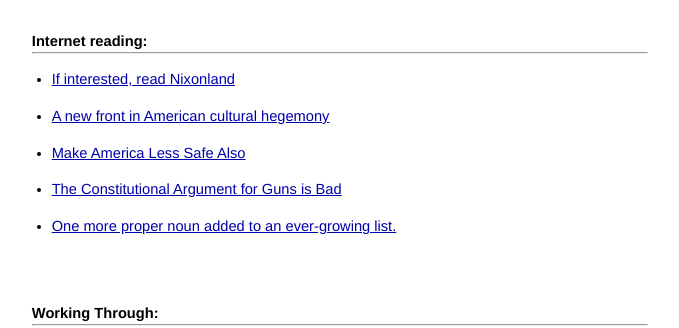
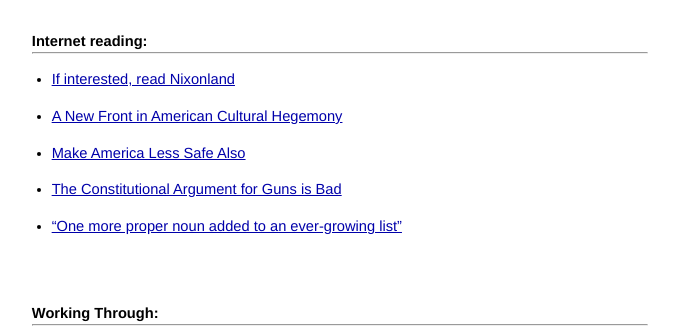
Before and after one commit to cwaldoch/cwaldoch.github.io, a Jekyll site: the page built from _posts/2018-02-16-Weekly-Roundup-No-3.md, in a window 1280 px wide. Shown: the part 776-1104 px from the top of the page, without its empty margins (300-979 px from the left). Built offline with Jekyll 4.4.1, drawn with Linux system fonts in a browser that asks for light colours; our own code applies the rules of GitHub Pages for plain Markdown files.

```diff
--- a/_posts/2018-02-16-Weekly-Roundup-No-3.md
+++ b/_posts/2018-02-16-Weekly-Roundup-No-3.md
@@ -17,13 +17,13 @@ This is the time of year when my job tends to become a bit overwhelming, so I'm
 ------
 * [If interested, read Nixonland](https://www.newyorker.com/magazine/2018/01/08/lessons-from-the-election-of-1968/amp?__twitter_impression=true)
 
-* [A new front in American cultural hegemony](https://www.theringer.com/platform/amp/2018/2/9/16994210/podcasts-soft-diplomacy-donald-trump-america?__twitter_impression=true)
+* [A New Front in American Cultural Hegemony](https://www.theringer.com/platform/amp/2018/2/9/16994210/podcasts-soft-diplomacy-donald-trump-america?__twitter_impression=true)
 
 * [Make America Less Safe Also](https://www.washingtonpost.com/amphtml/news/morning-mix/wp/2018/02/14/an-immigrant-called-9-1-1-to-report-a-crime-police-took-him-to-ice-in-handcuffs/?__twitter_impression=true)
 
 * [The Constitutional Argument for Guns is Bad](http://www.nybooks.com/articles/1995/09/21/to-keep-and-bear-arms/)
 
-* [One more proper noun added to an ever-growing list.](https://www.washingtonpost.com/national/after-newtown-shooting-mourning-parents-enter-into-the-lonely-quiet/2013/06/08/0235a882-cd32-11e2-9f1a-1a7cdee20287_story.html?utm_term=.c7a6169871b8)
+* ["One more proper noun added to an ever-growing list"](https://www.washingtonpost.com/national/after-newtown-shooting-mourning-parents-enter-into-the-lonely-quiet/2013/06/08/0235a882-cd32-11e2-9f1a-1a7cdee20287_story.html?utm_term=.c7a6169871b8)
 
 ![]()
 ## Working Through:
```
